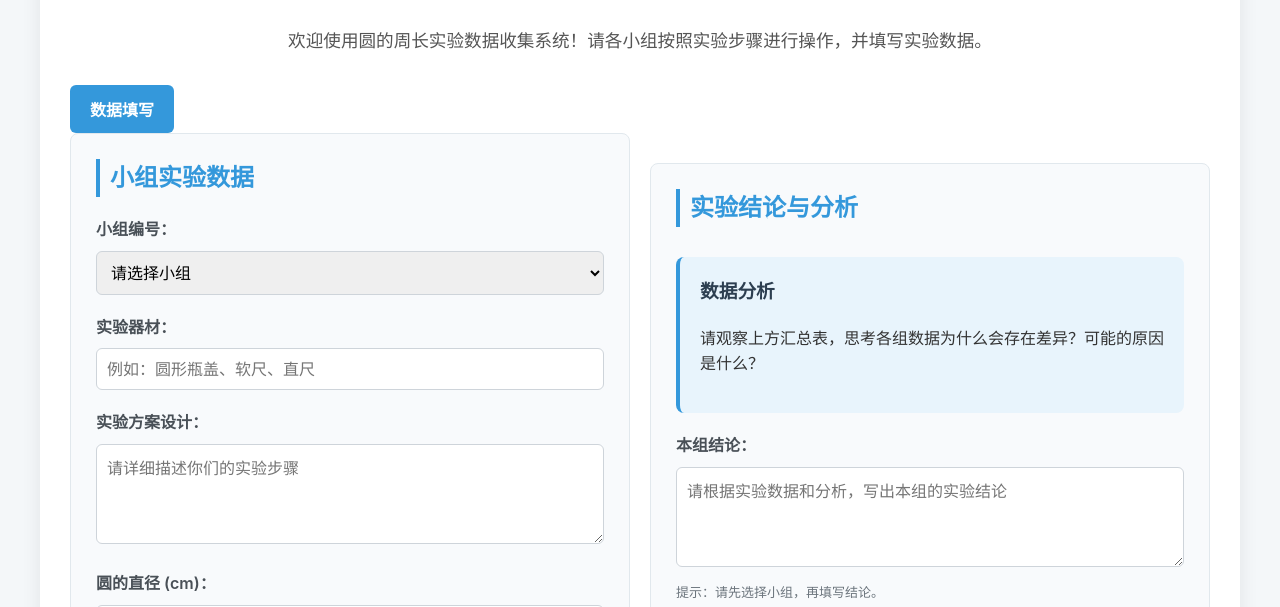
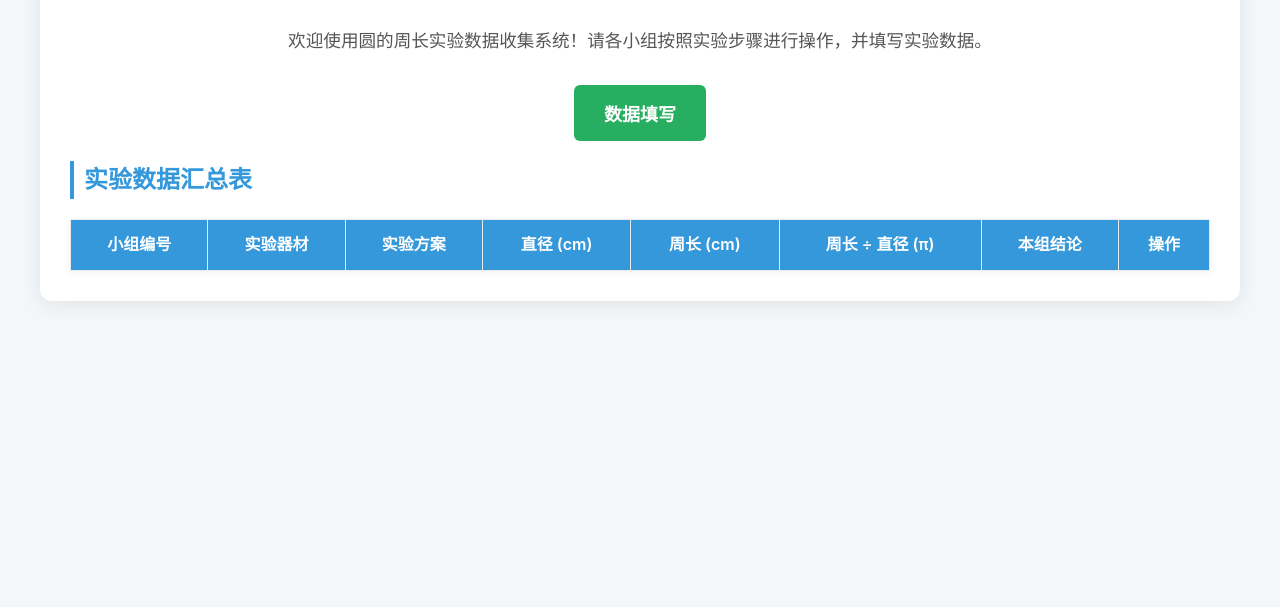
Before and after one commit to Arbritry/Arbritry.github.io, a plain HTML site: page index.html in a window 1280 px wide. Shown: the part 143-750 px from the top of the page. Drawn offline with nearby package versions, Linux system fonts and the light colour scheme.

Commit message:
Update style.css

```diff
--- a/style.css
+++ b/style.css
@@ -29,8 +29,25 @@ button:active { transform: scale(0.98); }
 .connected { background-color: #2ecc71; color: white; }
 .disconnected { background-color: #e74c3c; color: white; }
 
-/* --- 【已修改】折叠面板样式 --- */
-.toggle-button { background-color: #7f8c8d; margin-bottom: 20px; width: 100%; }
-.toggle-button:hover { background-color: #95a5a6; }
-.collapsible-content { max-height: 0; overflow: hidden; transition: max-height 0.4s ease-out; }
-.collapsible-content.active { max-height: 500px; transition: max-height 0.4s ease-in; }
+/* --- 【最终版】折叠功能样式 --- */
+.main-toggle-container {
+    text-align: center;
+    margin-bottom: 20px;
+}
+.main-toggle-btn {
+    background-color: #27ae60; /* 使用一个醒目的绿色 */
+    padding: 15px 30px;
+    font-size: 18px;
+}
+.main-toggle-btn:hover {
+    background-color: #2ecc71;
+}
+
+.collapsible-container {
+    max-height: 0;
+    overflow: hidden;
+    transition: max-height 0.7s cubic-bezier(0.25, 0.1, 0.25, 1); /* 使用更平滑的过渡效果 */
+}
+.collapsible-container.active {
+    max-height: 1200px; /* 一个足够大的值，确保能完全展开 */
+}
```
